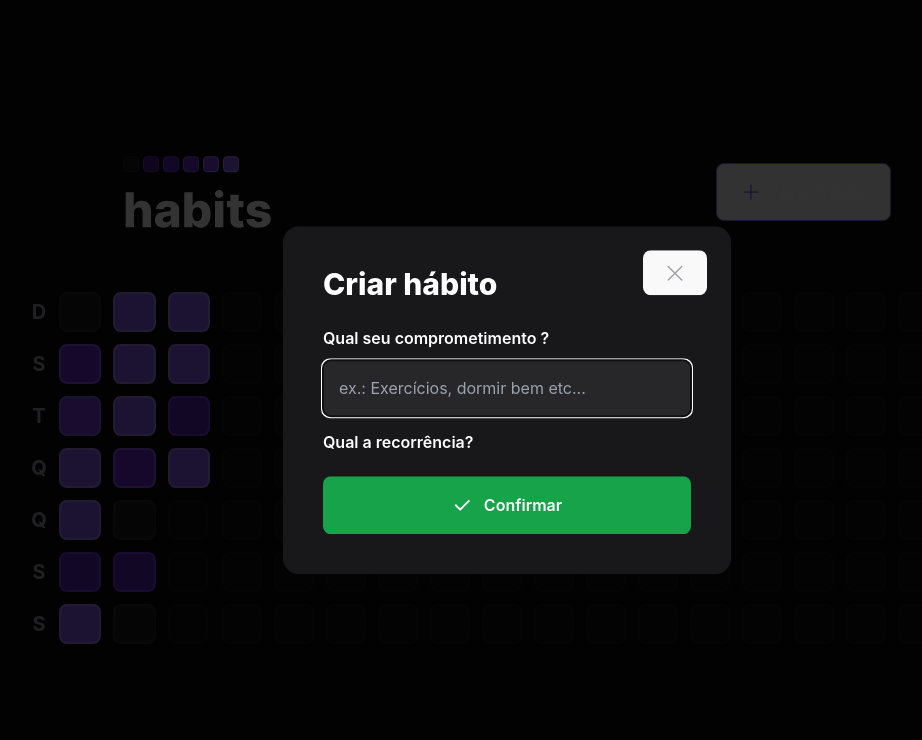
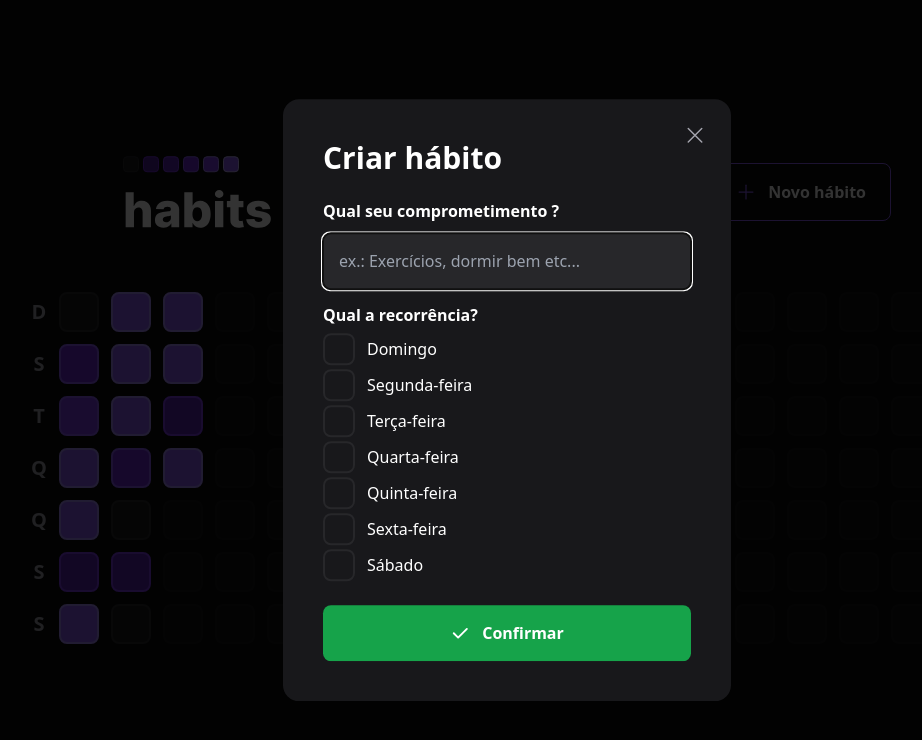
Before and after one commit to valdirsillva/nlw-setup, a React (Vite) app in the folder web/: page / in a window 1280 px wide. Both pictures are taken after a click on the button "Novo hábito". Shown: the top 740 px of the page, without its empty margins (133-1055 px from the left). Built offline with nearby package versions, Linux system fonts and the light colour scheme.

Commit message:
creating checkbox and get data form

```diff
--- a/web/package.json
+++ b/web/package.json
@@ -9,6 +9,7 @@
     "preview": "vite preview"
   },
   "dependencies": {
+    "@radix-ui/react-checkbox": "^1.0.1",
     "@radix-ui/react-dialog": "^1.0.2",
     "@radix-ui/react-popover": "^1.0.3",
     "clsx": "^1.2.1",
--- a/web/src/components/HabitDay.tsx
+++ b/web/src/components/HabitDay.tsx
@@ -1,6 +1,8 @@
 import * as Popover from '@radix-ui/react-popover';
+import * as Checkbox from '@radix-ui/react-checkbox';
 import clsx from 'clsx'
 import { ProgressBar } from './ProgressBar';
+import { Check } from 'phosphor-react';
 
 interface HabitDayProps {
     completed: number
@@ -26,9 +28,53 @@
             <Popover.Portal>
                 <Popover.Content className="min-w-[320px] p-6 rounded-2xl bg-zinc-900 flex flex-col">
                     <span className="font-semibold text-zinc-400">segunda-feira</span>
-                    <span className="mt-1 font-extrabold leading-tight text-3xml">19/01</span>
+                    <span className="mt-1 font-extrabold leading-tight text-3xl">19/01</span>
 
                     <ProgressBar progress={completedPercentage} />
+
+                    <div className="mt-6 flex flex-col gap-3">
+                        <Checkbox.Root
+                            className="flex items-center gap-3 group"
+                        >
+                            <div className="h-8 w-8 rounded-lg flex items-center justify-center bg-zinc-900 border-2 border-zinc-800 group-data-[state=checked]:bg-green-500 group-data-[state=checked]:border-green-500">
+                                <Checkbox.Indicator>
+                                    <Check size={20} className="text-white" />
+                                </Checkbox.Indicator>
+                            </div>
+
+                            <span className="font-semibold text-xl text-white leading-tight group-data-[state=checked]:line-through group-data-[state=checked]:text-zinc-400">
+                                Estudar 2h por dia
+                            </span>
+                        </Checkbox.Root>
+
+                        <Checkbox.Root
+                            className="flex items-center gap-3 group"
+                        >
+                            <div className="h-8 w-8 rounded-lg flex items-center justify-center bg-zinc-900 border-2 border-zinc-800 group-data-[state=checked]:bg-green-500 group-data-[state=checked]:border-green-500">
+                                <Checkbox.Indicator>
+                                    <Check size={20} className="text-white" />
+                                </Checkbox.Indicator>
+                            </div>
+
+                            <span className="font-semibold text-xl text-white leading-tight group-data-[state=checked]:line-through group-data-[state=checked]:text-zinc-400">
+                                Estudar 2h por dia
+                            </span>
+                        </Checkbox.Root>
+
+                        <Checkbox.Root
+                            className="flex items-center gap-3 group"
+                        >
+                            <div className="h-8 w-8 rounded-lg flex items-center justify-center bg-zinc-900 border-2 border-zinc-800 group-data-[state=checked]:bg-green-500 group-data-[state=checked]:border-green-500">
+                                <Checkbox.Indicator>
+                                    <Check size={20} className="text-white" />
+                                </Checkbox.Indicator>
+                            </div>
+
+                            <span className="font-semibold text-xl text-white leading-tight group-data-[state=checked]:line-through group-data-[state=checked]:text-zinc-400">
+                                Estudar 2h por dia
+                            </span>
+                        </Checkbox.Root>
+                    </div>
 
                     <Popover.Arrow height={8} width={16} className="fill-zinc-900" />
                 </Popover.Content>
--- a/web/src/components/NewHabitForm.tsx
+++ b/web/src/components/NewHabitForm.tsx
@@ -1,8 +1,41 @@
+import * as Checkbox from "@radix-ui/react-checkbox";
 import { Check } from "phosphor-react";
+import { FormEvent, useState } from "react";
+
+const availableWeekDays = [
+    'Domingo',
+    'Segunda-feira',
+    'Terça-feira',
+    'Quarta-feira',
+    'Quinta-feira',
+    'Sexta-feira',
+    'Sábado'
+]
 
 export function NewHabitForm() {
+    const [title, setTitle] = useState('')
+    const [weekDays, setWeekDays] = useState<number[]>([])
+
+    function createNewHabit(event: FormEvent) {
+        event.preventDefault()
+
+        console.log(title, weekDays)
+    }
+
+    function handleToggleWeekDay(weekDay: number) {
+        if (weekDays.includes(weekDay)) {
+            const weekDaysWithRemoveOne = weekDays.filter(day => day !== weekDay)
+
+            setWeekDays(weekDaysWithRemoveOne)
+        } else {
+            const weekDaysWithAddedOne = [...weekDays, weekDay]
+
+            setWeekDays(weekDaysWithAddedOne)
+        }
+    }
+
     return (
-        <form className="w-full flex flex-col mt-6">
+        <form onSubmit={createNewHabit} className="w-full flex flex-col mt-6">
             <label htmlFor="title" className="font-semibold leading-tight ">
                 Qual seu comprometimento ?
             </label>
@@ -13,11 +46,35 @@
                 placeholder="ex.: Exercícios, dormir bem etc..."
                 className="p-4 rounded-lg mt-3 bg-zinc-800 text-white placeholder:text-sinc-400"
                 autoFocus
+                onChange={event => setTitle(event.target.value)}
             />
 
             <label htmlFor="" className="font-semibold leading-tight mt-4">
                 Qual a recorrência?
             </label>
+
+            <div className="flex flex-col gap-1 mt-2 ">
+
+                {availableWeekDays.map((weekDay, index) => {
+                    return (
+                        <Checkbox.Root
+                            key={weekDay}
+                            onCheckedChange={() => handleToggleWeekDay(index)}
+                            className="flex items-center gap-3 group "
+                        >
+                            <div className="h-8 w-8 rounded-lg flex items-center justify-center bg-zinc-900 border-2 border-zinc-800 group-data-[state=checked]:bg-green-500 group-data-[state=checked]:border-green-500">
+                                <Checkbox.Indicator>
+                                    <Check size={20} className="text-white" />
+                                </Checkbox.Indicator>
+                            </div>
+
+                            <span className="text-white leading-tight">
+                                {weekDay}
+                            </span>
+                        </Checkbox.Root>
+                    )
+                })}
+            </div>
 
             <button type="submit" className="mt-6 rounded-lg p-4 flex items-center justify-center gap-3 font-semibold bg-green-600 hover:bg-green-500">
                 <Check size={20} weight="bold" />
--- a/web/src/index.css
+++ /dev/null
@@ -1,70 +0,0 @@
-:root {
-  font-family: Inter, Avenir, Helvetica, Arial, sans-serif;
-  font-size: 16px;
-  line-height: 24px;
-  font-weight: 400;
-
-  color-scheme: light dark;
-  color: rgba(255, 255, 255, 0.87);
-  background-color: #242424;
-
-  font-synthesis: none;
-  text-rendering: optimizeLegibility;
-  -webkit-font-smoothing: antialiased;
-  -moz-osx-font-smoothing: grayscale;
-  -webkit-text-size-adjust: 100%;
-}
-
-a {
-  font-weight: 500;
-  color: #646cff;
-  text-decoration: inherit;
-}
-a:hover {
-  color: #535bf2;
-}
-
-body {
-  margin: 0;
-  display: flex;
-  place-items: center;
-  min-width: 320px;
-  min-height: 100vh;
-}
-
-h1 {
-  font-size: 3.2em;
-  line-height: 1.1;
-}
-
-button {
-  border-radius: 8px;
-  border: 1px solid transparent;
-  padding: 0.6em 1.2em;
-  font-size: 1em;
-  font-weight: 500;
-  font-family: inherit;
-  background-color: #1a1a1a;
-  cursor: pointer;
-  transition: border-color 0.25s;
-}
-button:hover {
-  border-color: #646cff;
-}
-button:focus,
-button:focus-visible {
-  outline: 4px auto -webkit-focus-ring-color;
-}
-
-@media (prefers-color-scheme: light) {
-  :root {
-    color: #213547;
-    background-color: #ffffff;
-  }
-  a:hover {
-    color: #747bff;
-  }
-  button {
-    background-color: #f9f9f9;
-  }
-}
--- a/web/src/main.tsx
+++ b/web/src/main.tsx
@@ -1,7 +1,6 @@
 import React from 'react'
 import ReactDOM from 'react-dom/client'
 import { App } from './App'
-import './index.css'
 
 ReactDOM.createRoot(document.getElementById('root') as HTMLElement).render(
   <React.StrictMode>
```
Also changed, not shown: 1 other file (tests, documents, lock files or other folders).
